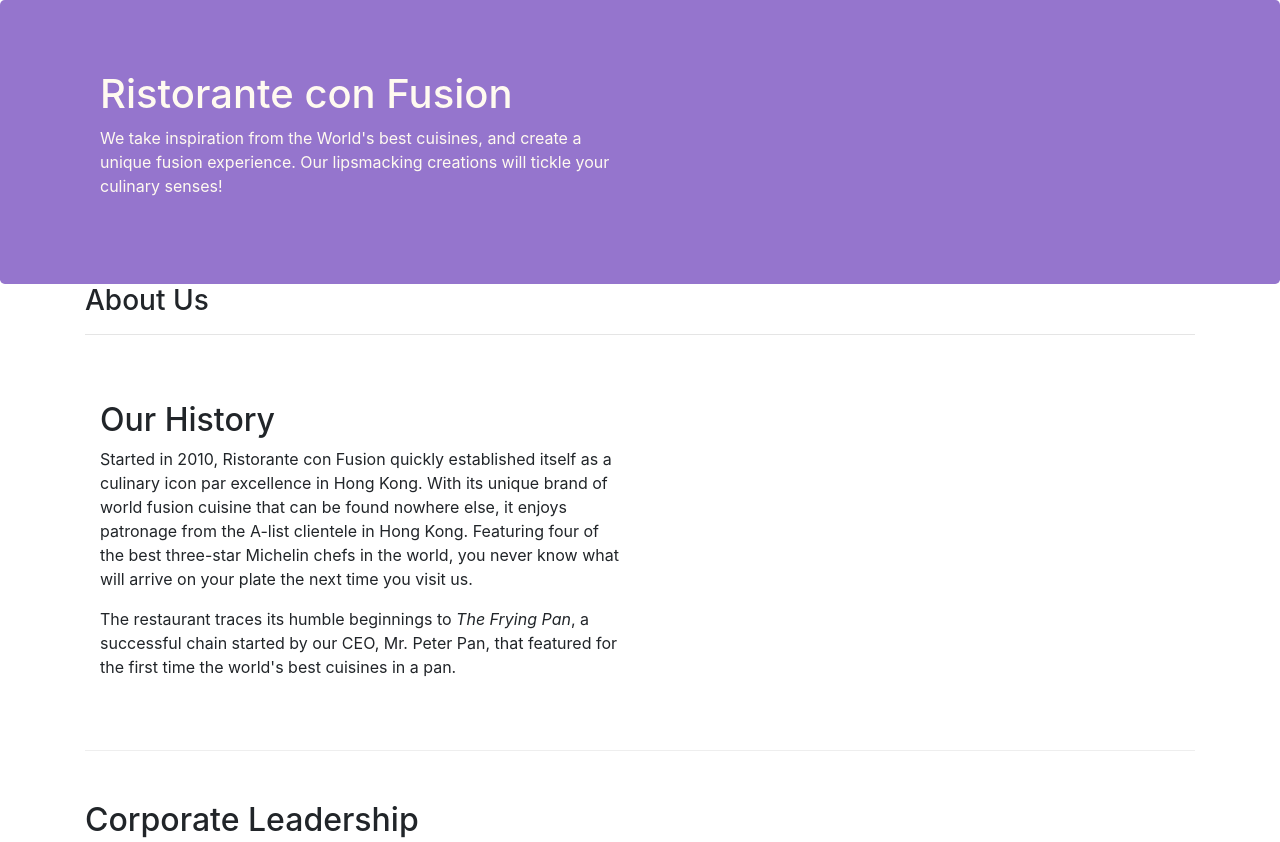
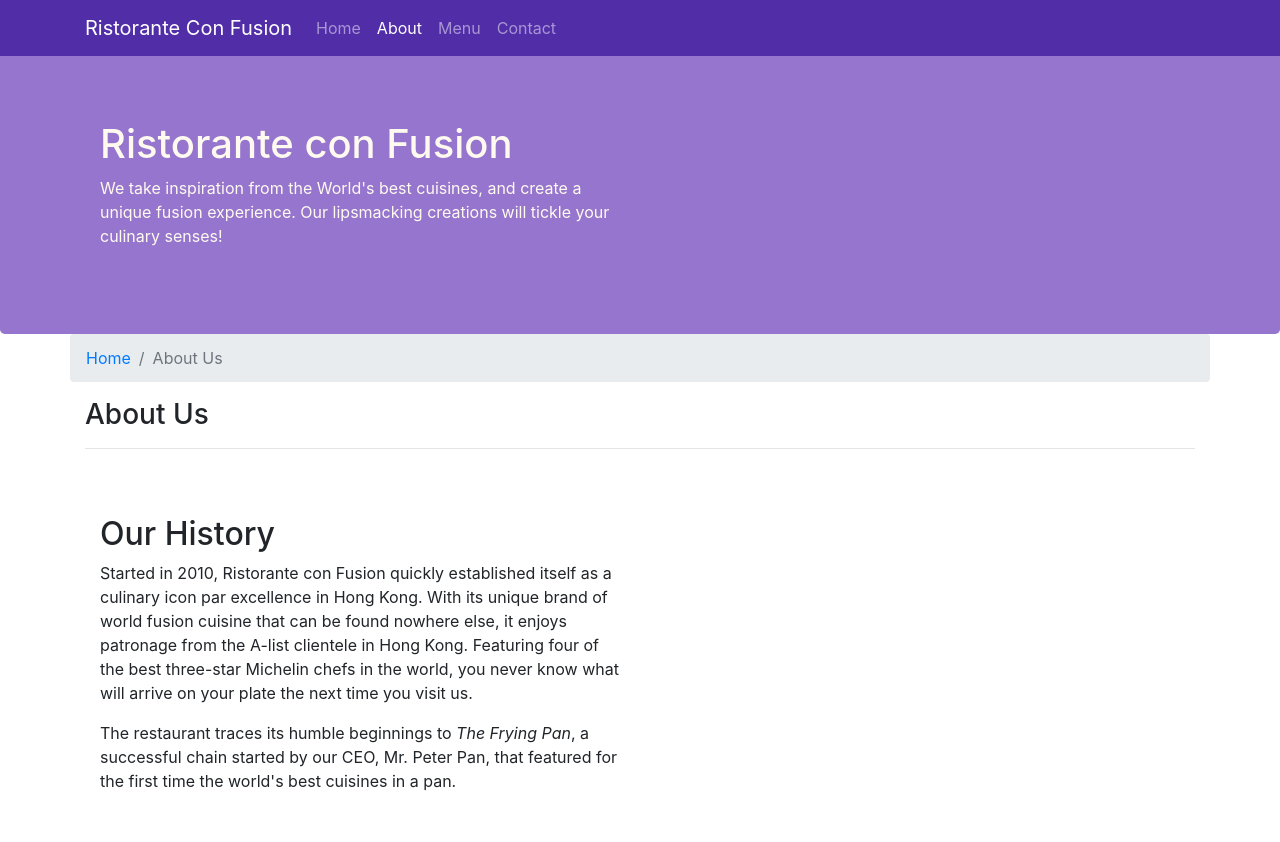
Before and after one commit to chetan6780/Ristorante-con-fusion, a website: page aboutus.html in a window 1280 px wide. Shown: the top 842 px of the page. Drawn offline with nearby package versions, Linux system fonts and the light colour scheme.

Commit message:
Navbar and Breadcrumbs

```diff
--- a/aboutus.html
+++ b/aboutus.html
@@ -15,6 +15,22 @@
 </head>
 
 <body>
+    <nav class="navbar navbar-dark navbar-expand-sm bg-primary fixed-top">
+        <div class="container">
+            <a class="navbar-brand" href="#">Ristorante Con Fusion</a>
+            <div class="collapse navbar-collapse" id="Navbar">
+                <ul class="navbar-nav mr-auto">
+                    <li class="nav-item "><a class="nav-link" href="./index.html">Home</a></li>
+                    <li class="nav-item active"><a class="nav-link" href="./aboutus.html">About</a></li>
+                    <li class="nav-item"><a class="nav-link" href="#">Menu</a></li>
+                    <li class="nav-item"><a class="nav-link" href="#">Contact</a></li>
+                </ul>
+            </div>
+        </div>
+        <button class="navbar-toggler" type="button" data-toggle="collapse" data-target="#Navbar">
+            <span class="navbar-toggler-icon"></span>
+        </button>
+    </nav>
     <header class="jumbotron">
         <div class="container">
             <div class="row row-header">
@@ -30,8 +46,12 @@
     </header>
 
     <div class="container">
-        <div>
-            <div>
+        <div class="row">
+            <ol class="col-12 breadcrumb">
+                <li class="breadcrumb-item"><a href="./index.html">Home</a></li>
+                <li class="breadcrumb-item active">About Us</li>
+            </ol>
+            <div class="col-12">
                 <h3>About Us</h3>
                 <hr>
             </div>
--- a/css/styles.css
+++ b/css/styles.css
@@ -28,3 +28,11 @@
   margin: 0px;
   color: #0f0f0f;
 }
+body {
+  padding: 50px 0px 0px 0px;
+  z-index: 0;
+}
+
+.navbar-dark {
+  background-color: #512da8 !important;
+}
--- a/css/stylesAbout.css
+++ b/css/stylesAbout.css
@@ -28,3 +28,11 @@
   margin: 0px;
   color: #0f0f0f;
 }
+body {
+  padding: 50px 0px 0px 0px;
+  z-index: 0;
+}
+
+.navbar-dark {
+  background-color: #512da8 !important;
+}
```
Also changed, not shown: index.html (+22 -4 lines).
